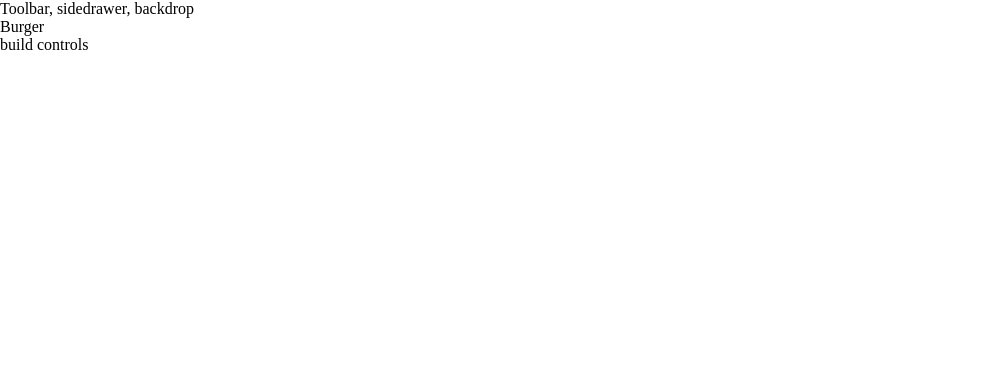
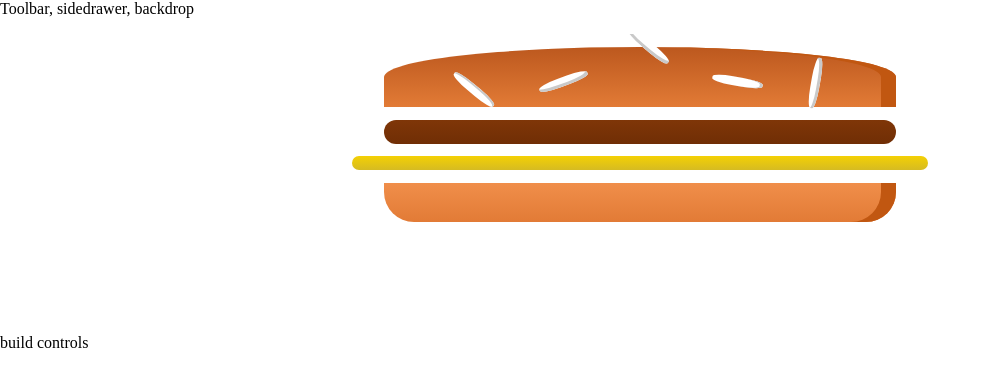
Before and after one commit to kwameasare04/kwame-s_killer_burger_app, a React app: page / in a window 1280 px wide. Shown: the top 386 px of the page, without its empty margins (0-991 px from the left). Built offline with nearby package versions, Linux system fonts and the light colour scheme; a web font is replaced by a local one.

Commit message:
burger to App.js

```diff
--- a/package.json
+++ b/package.json
@@ -38,6 +38,7 @@
     "postcss-normalize": "^10.0.1",
     "postcss-preset-env": "^7.0.1",
     "prompts": "^2.4.2",
+    "prop-types": "^15.8.1",
     "react": "^18.1.0",
     "react-app-polyfill": "^3.0.0",
     "react-dev-utils": "^12.0.1",
--- /dev/null
+++ b/src/components/Burger/Burger.js
@@ -0,0 +1,16 @@
+import React from "react";
+import classes from '../Burger/Burger.module.css';
+import BurgerIngredient from "../BurgerIngredient/BurgerIngredient";
+
+const burger = (props) => {
+    return (
+        <div className={classes.Burger}>
+            <BurgerIngredient type="bread-top" />
+            <BurgerIngredient type="meat" />
+            <BurgerIngredient type="cheese" />
+            <BurgerIngredient type="bread-bottom" />
+        </div>
+    );
+};
+
+export default burger;
--- /dev/null
+++ b/src/components/Burger/Burger.module.css
@@ -0,0 +1,25 @@
+.Burger{
+     width: 50%;
+     margin: auto;
+     height: 300px;
+     overflow: scroll;
+     text-align: center;
+     font-weight: bold;
+     font-size: 1.2rem;
+}
+
+@media (min-width: 1000px) and (min-height: 700px){
+    .burger{
+        width: 700px;
+        height: 600px;
+
+    }
+}
+
+@media (min-width: 1000px) and (min-height){
+    .burger{
+        width: 350px;
+        height: 300px;
+
+    }
+}
--- /dev/null
+++ b/src/components/BurgerIngredient/BurgerIngredient.js
@@ -0,0 +1,41 @@
+import React from "react";
+import classes from '../BurgerIngredient/BurgerIngredient.module.css';
+import PropTypes from 'prop-types';
+const burgerIngredient = (props) => {
+    let ingredient = null;
+
+    switch(props.type){
+        case ('bread-bottom'):
+            ingredient = <div className={classes.BreadBottom}></div>;
+            break;
+        case ('bread-top'):
+            ingredient =
+            <div className={classes.BreadTop}>
+            <div className={classes.Seeds1}></div>
+            <div className={classes.Seeds2}></div>
+            </div>;
+             break;
+        case ('meat'):
+            ingredient = <div className={classes.Meat}> </div>;
+             break;
+        case ('cheese'):
+            ingredient = <div className={classes.Cheese}> </div>;
+                break;
+        case ('salad'):
+            ingredient = <div className={classes.Salad}> </div>;
+                break;
+        case ('bacon'):
+            ingredient = <div className={classes.Bacon}> </div>;
+                break;
+        default:
+            ingredient = null;
+
+    }
+    return ingredient;
+
+    burgerIngredient.prototype = {
+        type: PropTypes.string
+    };
+};
+
+export default burgerIngredient;
--- /dev/null
+++ b/src/components/BurgerIngredient/BurgerIngredient.module.css
@@ -0,0 +1,113 @@
+.BreadBottom {
+    height: 13%;
+    width: 80%;
+    background: linear-gradient(#F08E4A, #e27b36);
+    border-radius: 0 0 30px 30px;
+    box-shadow: inset -15px 0 #c15711;
+    margin: 2% auto;
+}
+
+.BreadTop {
+    height: 20%;
+    width: 80%;
+    background: linear-gradient(#bc581e, #e27b36);
+    border-radius: 50% 50% 0 0;
+    box-shadow: inset -15px 0 #c15711;
+    margin: 2% auto;
+    position: relative;
+}
+
+.Seeds1 {
+    width: 10%;
+    height: 15%;
+    position: absolute;
+    background-color: white;
+    left: 30%;
+    top: 50%;
+    border-radius: 40%;
+    transform: rotate(-20deg);
+    box-shadow: inset -2px -3px #c9c9c9;
+}
+
+.Seeds1:after {
+    content: "";
+    width: 100%;
+    height: 100%;
+    position: absolute;
+    background-color: white;
+    left: -170%;
+    top: -260%;
+    border-radius: 40%;
+    transform: rotate(60deg);
+    box-shadow: inset -1px 2px #c9c9c9;
+  }
+
+.Seeds1:before {
+    content: "";
+    width: 100%;
+    height: 100%;
+    position: absolute;
+    background-color: white;
+    left: 180%;
+    top: -50%;
+    border-radius: 40%;
+    transform: rotate(60deg);
+    box-shadow: inset -1px -3px #c9c9c9;
+  }
+
+  .Seeds2 {
+    width: 10%;
+    height: 15%;
+    position: absolute;
+    background-color: white;
+    left: 64%;
+    top: 50%;
+    border-radius: 40%;
+    transform: rotate(10deg);
+    box-shadow: inset -3px 0 #c9c9c9;
+  }
+
+  .Seeds2:before {
+    content: "";
+    width: 100%;
+    height: 100%;
+    position: absolute;
+    background-color: white;
+    left: 150%;
+    top: -130%;
+    border-radius: 40%;
+    transform: rotate(90deg);
+    box-shadow: inset 1px 3px #c9c9c9;
+  }
+
+
+.Meat {
+    width: 80%;
+    height: 8%;
+    background: linear-gradient(#7f3608, #702e05);
+    margin: 2% auto;
+    border-radius: 15px;
+}
+
+.Cheese {
+    width: 90%;
+    height: 4.5%;
+    margin: 2% auto;
+    background: linear-gradient(#f4d004, #d6bb22);
+    border-radius: 20px;
+}
+
+.Salad {
+    width: 85%;
+    height: 7%;
+    margin: 2% auto;
+    background: linear-gradient(#228c1d, #91ce50);
+    border-radius: 20px;
+}
+
+.Bacon {
+    width: 80%;
+    height: 3%;
+    background: linear-gradient(#bf3813, #c45e38);
+    margin: 2% auto;
+}
--- a/src/components/Layout/Layout.js
+++ b/src/components/Layout/Layout.js
@@ -1,10 +1,11 @@
 import React from "react";
 import Aux from '../../hoc/Aux';
+import classes from '../Layout/Layout.module.css';
 
 const layout = (props) => (
     <Aux>
         <div>Toolbar, sidedrawer, backdrop</div>
-        <main>
+        <main className={classes.Content}>
             {props.children}
         </main>
     </Aux>
--- /dev/null
+++ b/src/components/Layout/Layout.module.css
@@ -0,0 +1,3 @@
+.Content {
+margin-top: 16px;
+}
--- a/src/containers/BurgerBuilder/BurgerBuilder.js
+++ b/src/containers/BurgerBuilder/BurgerBuilder.js
@@ -1,10 +1,11 @@
 import React, { Component } from "react";
 import Aux from '../../hoc/Aux'
+import Burger from '../../components/Burger/Burger';
 class BurgerBuilder extends Component{
     render (){
         return (
             <Aux>
-                <div>Burger</div>
+                <Burger />
                 <div>build controls</div>
             </Aux>
         );
```
Also changed, not shown: 1 other file (tests, documents, lock files or other folders).
